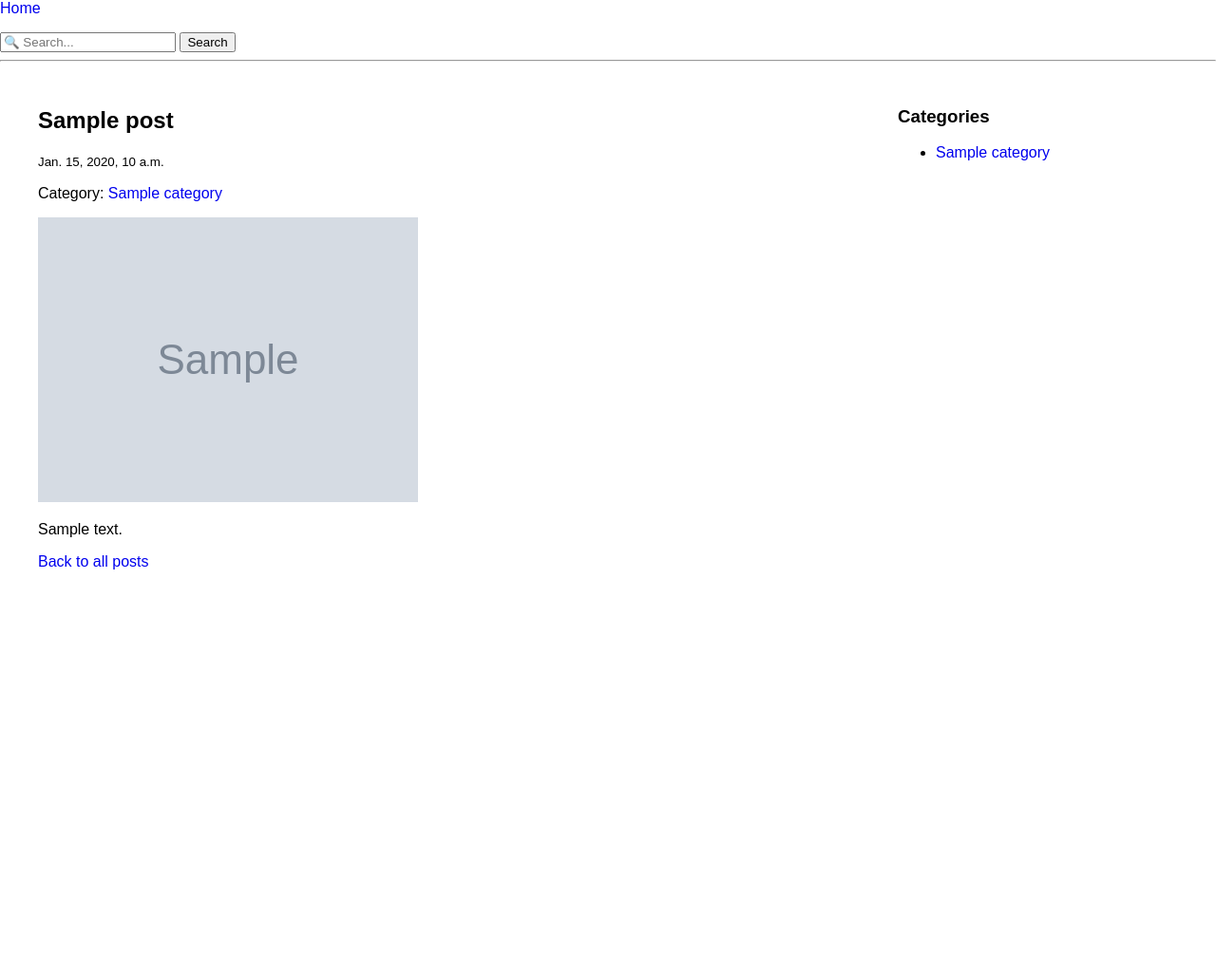
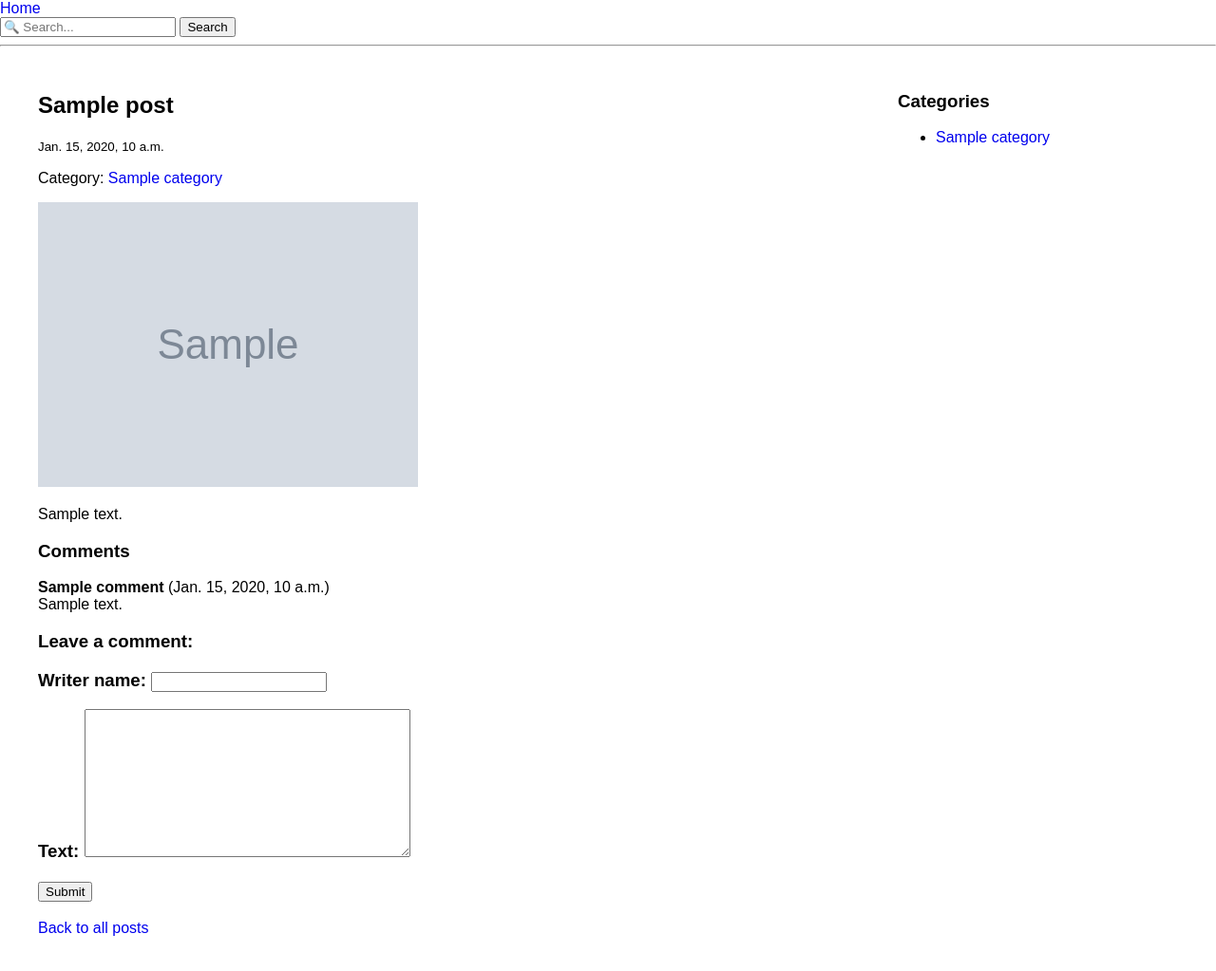
Before and after one commit to mr-hemin/blog_site, a Django app: a page that uses myblog/blog/templates/blog/base.html in a window 1280 px wide. Shown: the whole page at 95% size. Before the commit the page ends 600 px from the top, so only its background shows below. Run offline with Django 5.2, Linux system fonts and the light colour scheme; tables that the repository leaves empty hold one stand-in row (values such as "Sample post"); grey boxes marked "Sample" are stand-in pictures.

Commit message:
Add comment system to blog posts. 'using forms'

```diff
--- a/myblog/blog/admin.py
+++ b/myblog/blog/admin.py
@@ -1,5 +1,5 @@
 from django.contrib import admin
-from .models import Post, Category
+from .models import Post, Category, Comment
 
 
 class PostAdmin(admin.ModelAdmin):
@@ -15,3 +15,4 @@ class CategoryAdmin(admin.ModelAdmin):
 
 admin.site.register(Post, PostAdmin)
 admin.site.register(Category, CategoryAdmin)
+admin.site.register(Comment)
--- /dev/null
+++ b/myblog/blog/forms.py
@@ -0,0 +1,8 @@
+from django.forms import ModelForm
+from .models import Comment
+
+
+class CommentForm(ModelForm):
+    class Meta:
+        model = Comment
+        fields = ['writer_name', 'text',]
--- a/myblog/blog/models.py
+++ b/myblog/blog/models.py
@@ -28,3 +28,13 @@ class Category(models.Model):
 
     def __str__(self):
         return self.name
+
+
+class Comment(models.Model):
+    post = models.ForeignKey('Post', on_delete=models.CASCADE, related_name='comments')
+    writer_name = models.CharField(max_length=100)
+    text = models.TextField()
+    created_date = models.DateTimeField(auto_now_add=True)
+
+    def __str__(self):
+        return f"Comment by {self.writer_name}"
--- a/myblog/blog/templates/blog/base.html
+++ b/myblog/blog/templates/blog/base.html
@@ -31,7 +31,7 @@
 <body>
 <nav>
   <a href="{% url 'blog_index' %}">Home</a>
-    <form method="get" action="{% url 'blog_index' %}" style="margin-top: 1rem;">
+    <form method="get" action="{% url 'blog_index' %}">
         <input type="text" name="q" placeholder="🔍 Search..." value="{{ request.GET.q }}">
         <button type="submit">Search</button>
 
--- a/myblog/blog/templates/blog/detail.html
+++ b/myblog/blog/templates/blog/detail.html
@@ -19,6 +19,28 @@
   {% endif %}
 
     <div>{{ post.content| linebreaks }}</div>
+
+    <div >
+        <h3>Comments</h3>
+        {% for comment in comments %}
+            <div>
+            <strong>{{ comment.writer_name }}</strong>
+            ({{ comment.created_date }})<br>
+            {{ comment.text }}
+            </div>
+            {% empty %}
+            <p>No comments yet.</p>
+        {% endfor %}
+
+        <h3>
+            Leave a comment:
+            <form method="post">
+                {% csrf_token %}
+                {{ form.as_p }}
+                <button type="submit">Submit</button>
+            </form>
+        </h3>
+    </div>
 </article>
 
 <p><a href="{% url 'blog_index' %}">Back to all posts</a></p>
--- a/myblog/blog/templatetags/blog_tags.py
+++ b/myblog/blog/templatetags/blog_tags.py
@@ -1,8 +1,8 @@
 from django import template
 from ..models import Category
 
+register = template.Library()
 
-register = template.Library()
 
 @register.inclusion_tag('blog/category_list.html')
 def show_categories():
--- a/myblog/blog/views.py
+++ b/myblog/blog/views.py
@@ -1,4 +1,6 @@
-from django.shortcuts import render, get_object_or_404
+from django.shortcuts import render, get_object_or_404, redirect
+
+from .forms import CommentForm
 from .models import Post, Category
 from django.db.models import Q
 from django.core.paginator import Paginator
@@ -23,13 +25,22 @@ def index(request):
 
 def post_detail(request, slug):
     post = get_object_or_404(Post, slug=slug, published=True)
-    next_post = Post.objects.filter(id__gt=post.id, published=True).order_by('id').first()
-    previous_post = Post.objects.filter(id__lt=post.id, published=True).order_by('-id').first()
+    comments = post.comments.order_by("-created_date")
+
+    if request.method == "POST":
+        form = CommentForm(request.POST)
+        if form.is_valid():
+            comment = form.save(commit=False)
+            comment.post = post
+            comment.save()
+            return redirect('post_detail', slug=post.slug)
+
+    form = CommentForm()
 
     return render(request, 'blog/detail.html', {
         'post': post,
-        'next_post': next_post,
-        'previous_post': previous_post,
+        'comments': comments,
+        'form': form,
     })
 
 
```
